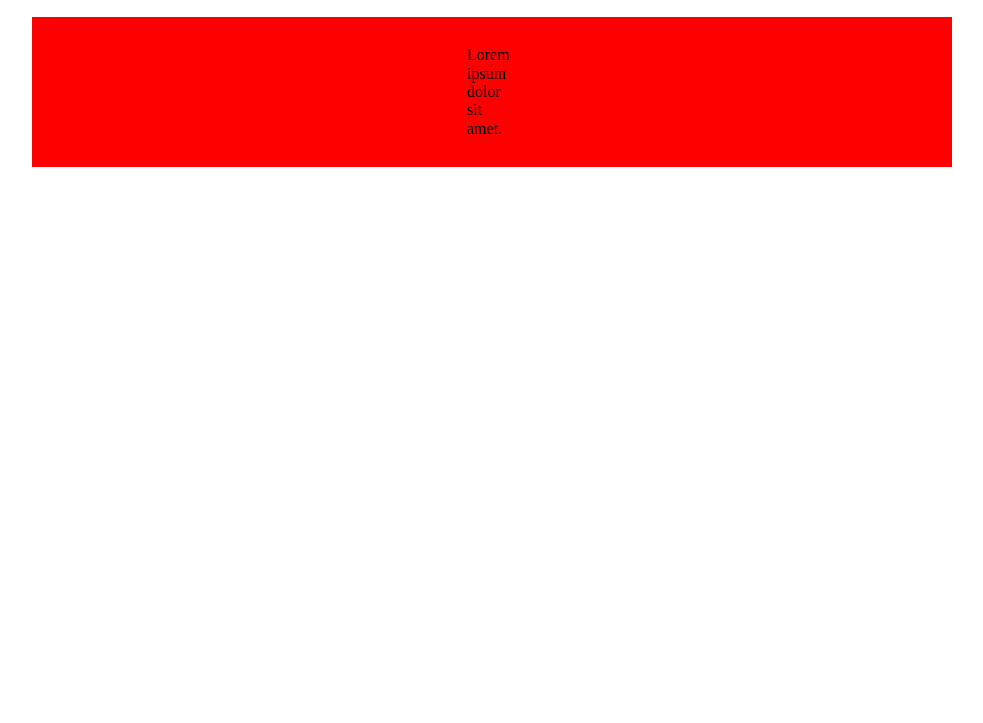
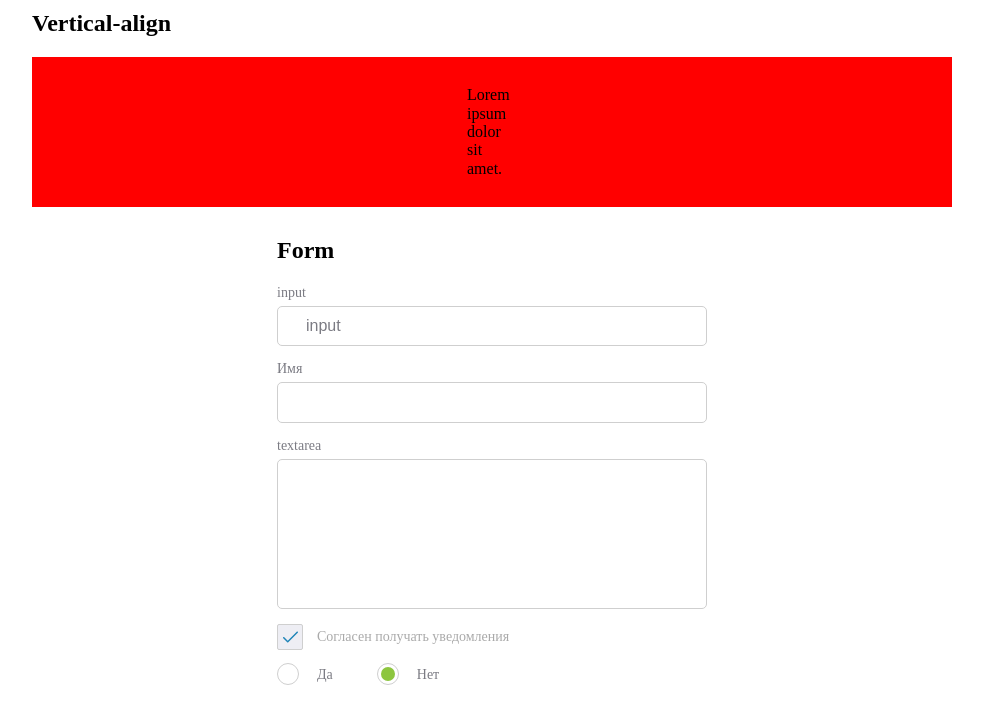
Before and after one commit to Aleksrepetskiy/Aleksrepetskiy.gist.github.io, a plain HTML site: page index.html in a window 1280 px wide. Shown: the part 545-1268 px from the top of the page, without its empty margins (148-1131 px from the left). Before the commit the page ends 800 px from the top, so only its background shows below. Drawn offline with nearby package versions, Linux system fonts and the light colour scheme.

Commit message:
add form

```diff
--- a/css/gist.css
+++ b/css/gist.css
@@ -1,14 +1,16 @@
 /*------------------------------------*
                 CLEARFIX
 *------------------------------------*/
-.clearfix::before,
-.clearfix::after {
+
+.clearfix::before, .clearfix::after {
     content: '';
     display: table;
 }
+
 .clearfix::after {
     clear: both;
 }
+
 /*------------------------------------*
             END CLEARFIX
 *------------------------------------*/
@@ -16,25 +18,212 @@
 /*------------------------------------*
 ::Скрытие для СЕО
 *------------------------------------*/
+
 .logo-text {
     position: absolute;
     top: 0;
     left: -9999px;
     /* text-indent: -9999px;  */
 }
+
 /*------------------------------------*
             END Скрытие для СЕО
 *------------------------------------*/
 
 /*------------------------------------*
-::Вертикальное центрирование
+		Вертикальное центрирование
 *------------------------------------*/
+
 .vertical {
     position: absolute;
     top: 50%;
     left: 50%;
     transform: translateY(-50%) translateX(-50%);
 }
+
 /*------------------------------------*
-            END Вертикальное центрирование
+    END Вертикальное центрирование
 *------------------------------------*/
+
+/*------------------------------------*
+                 FORM
+*------------------------------------*/
+
+.form {
+    width: 100%;
+}
+
+.form__row {
+    position: relative;
+}
+
+.form__row+.form__row {
+    margin-top: 15px;
+}
+
+::-webkit-input-placeholder {
+    color: #7b7b83;
+}
+
+::-moz-placeholder {
+    color: #7b7b83;
+}
+
+:-moz-placeholder {
+    color: #7b7b83;
+}
+
+:-ms-input-placeholder {
+    color: #7b7b83;
+}
+
+.form__label {
+    display: block;
+    color: #7b7b83;
+    font-size: 14px;
+    font-weight: 400;
+    margin-bottom: 5px;
+}
+
+.b-input, .b-select, .b-textarea {
+    position: relative;
+    width: 100%;
+}
+.b-checkbox {
+    display: inline-block;
+    position: relative;
+    vertical-align: middle;
+}
+.b-radio {
+    display: inline-block;
+    position: relative;
+}
+
+.b-input input, .b-textarea textarea {
+    display: block;
+    width: 100%;
+    background-color: #ffffff;
+    border: 1px solid #cfcfcf;
+    border-radius: 5px;
+    color: #000000;
+    font-size: 16px;
+    padding: 10px 28px;
+    line-height: 1.15;
+}
+
+.b-input input {}
+
+.b-textarea textarea {
+    min-height: 150px;
+    resize: none;
+}
+.b-radio+.b-radio {
+    margin-left: 40px;
+}
+.b-radio input {
+    position: absolute;
+    top: 0;
+    left: -9999px;
+}
+.radio__label {
+    display: block;
+    color: #7b7b83;
+    font-size: 14px;
+    font-weight: 400;
+    padding-left: 40px;
+    cursor: pointer;
+}
+.radio__label::before {
+    content: '';
+    position: absolute;
+    top: -4px;
+    left: 0;
+    width: 22px;
+    height: 22px;
+    border: 1px solid #cfcfcf;
+    border-radius: 50%;
+    background: #fff;
+    box-sizing: border-box;
+    transition: .2s;
+}
+.radio__label::after {
+    content: '';
+    position: absolute;
+    top: 0px;
+    left: 4px;
+    width: 14px;
+    height: 14px;
+    border-radius: 50%;
+    background-color: #8dc63f;
+    transition: .2s;
+    opacity: 0;
+}
+.b-radio input:checked+.radio__label::after {
+    opacity: 1;
+}
+.b-checkbox input {
+    position: absolute;
+    top: 0;
+    left: -9999px;
+}
+.checkbox__label {
+    display: block;
+    padding-left: 40px;
+    font-size: 14px;
+    color: #aaaaaa;
+    line-height: 26px;
+}
+.checkbox__label::before {
+    content: "";
+    display: inline-block;
+    width: 26px;
+    height: 26px;
+    border: 1px solid #cfcfcf;
+    position: absolute;
+    top: 0;
+    left: 0;
+    border-radius: 2px;
+    background: #eeeef4;
+    box-sizing: border-box;
+    text-align: center;
+    transition: .2s;
+}
+.b-checkbox input:checked+.checkbox__label::before {
+    content: url(../images/icons/tick.svg);
+    transition: .2s;
+}
+.form__error {
+    display: none;
+    position: absolute;
+    left: 0;
+    right: 0;
+    background: rgba(37, 37, 37, 0.95);
+    -webkit-border-radius: 2px;
+    border-radius: 2px;
+    font-size: 13px;
+    color: #fff;
+    padding: 6px 12px;
+    z-index: 1;
+}
+
+.form__error::before {
+    bottom: 100%;
+    left: 19px;
+    content: '';
+    height: 0;
+    width: 0;
+    position: absolute;
+    pointer-events: none;
+    border: solid transparent;
+    border-bottom-color: rgba(37, 37, 37, 0.95);
+    border-width: 4px;
+}
+
+input.error, textarea.error {
+    border: 1px solid #db3a88;
+    background: #fff3f5;
+}
+
+.error+.form__error {
+    display: block;
+}
--- a/css/style.css
+++ b/css/style.css
@@ -1,4 +1,6 @@
-
+* {
+    box-sizing: border-box;
+}
 body, html {
     width: 100%;
     height: 100%;
@@ -9,6 +11,7 @@ body, html {
     position: relative;
     max-width: 920px;
     margin: 0 auto;
+    padding: 40px 0;
 }
 img {
     display: block;
@@ -61,3 +64,8 @@ section {
 /*------------------------------------*
 ::END VERTICAL ALIGN
 *------------------------------------*/
+
+.section-form {
+    max-width: 430px;
+    margin: 0 auto;
+}
--- a/index.html
+++ b/index.html
@@ -44,6 +44,50 @@
 					</div>
 				</div>
 			</section>
+			<section class="section-form">
+				<h2>Form</h2>
+				<div class="form">
+					<form action="">
+						<div class="form__row">
+							<label for="" class="form__label">input</label>
+							<div class="b-input">
+								<input type="text" name="" value="" placeholder="input">
+								<div class="form__error">Lorem ipsum dolor sit amet, consectetur adipisicing elit. Voluptates quisquam placeat, obcaecati distinctio voluptatum, enim.</div>
+							</div>
+						</div>
+						<div class="form__row">
+							<label for="" class="form__label">Имя</label>
+							<div class="b-input">
+								<input type="text" name="" value="" class="">
+								<div class="form__error">Lorem ipsum dolor sit amet, consectetur adipisicing elit. Voluptates quisquam placeat, obcaecati distinctio voluptatum, enim.</div>
+							</div>
+						</div>
+						<div class="form__row">
+							<label for="" class="form__label">textarea</label>
+							<div class="b-textarea">
+								<textarea class="" name=""></textarea>
+								<div class="form__error">Lorem ipsum</div>
+							</div>
+						</div>
+						<div class="form__row">
+							<div class="b-checkbox">
+								<input id="checkbox" class="" name="" value="" checked="checked" type="checkbox">
+								<label class="checkbox__label" for="checkbox">Согласен получать уведомления</label>
+							</div>
+						</div>
+						<div class="form__row">
+							<div class="b-radio">
+								<input id="radio1" class="" name="r1" value="" checked="checked" type="radio">
+								<label class="radio__label" for="radio1">Да</label>
+							</div>
+							<div class="b-radio">
+								<input id="radio2" class="" name="r1" value="" checked="checked" type="radio">
+								<label class="radio__label" for="radio2">Нет</label>
+							</div>
+						</div>
+					</form>
+				</div>
+			</section>
 		</main>
 	</div>
 	<footer class="footer">
```
Also changed, not shown: bg_14febriary_2018.jpg (added), images/icons/tick.svg (added).
